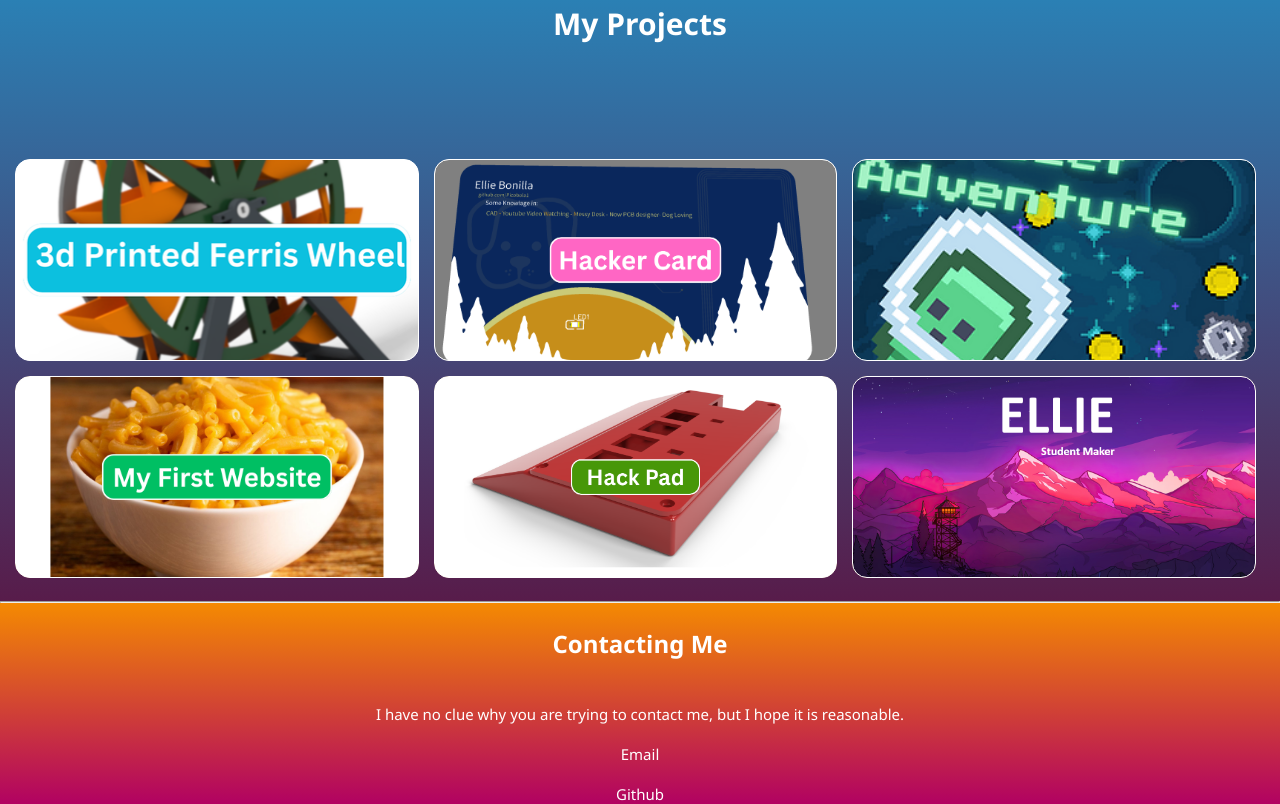
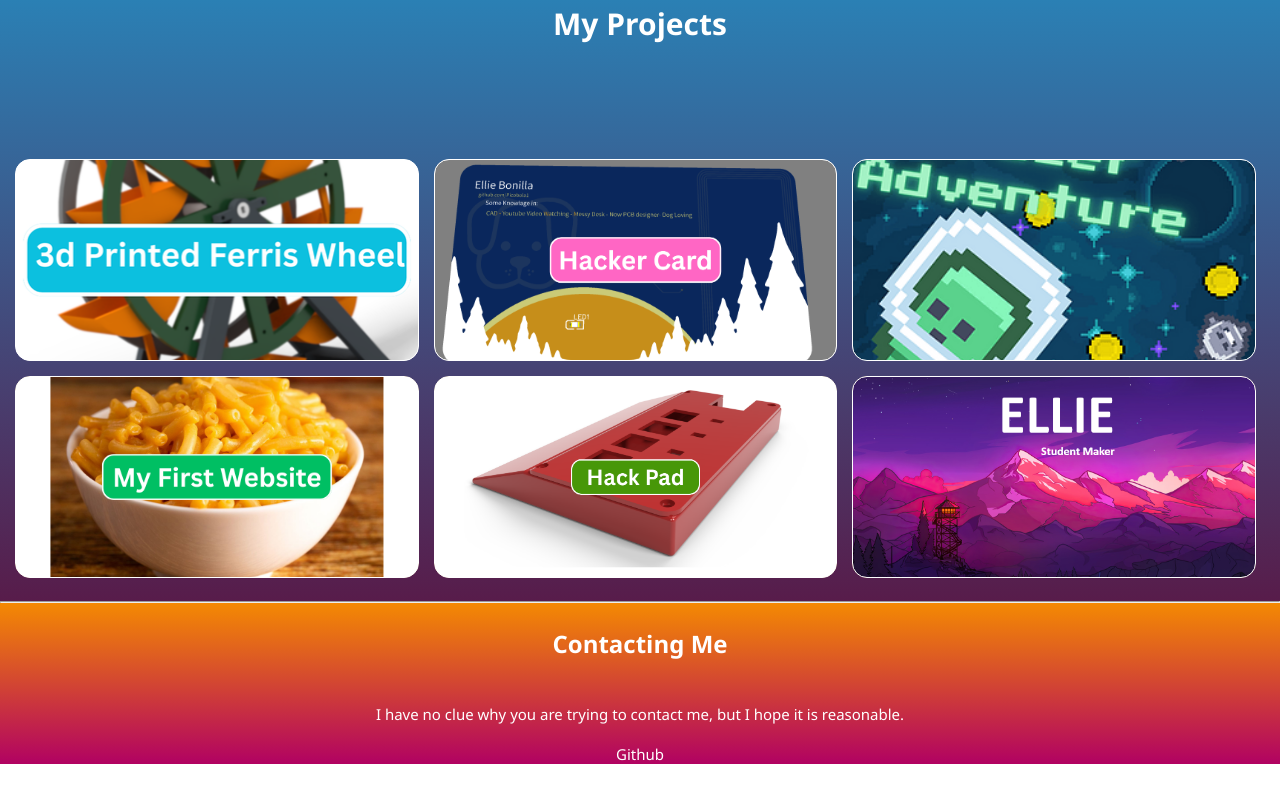
Before and after one commit to Picobola1/BetterWebsite, a plain HTML site: page index.html in a window 1280 px wide. Shown: the part 1661-2465 px from the top of the page. After the commit the page ends 2425 px from the top, so only its background shows below. Drawn offline with nearby package versions, Linux system fonts and the light colour scheme.

Commit message:
Update index.html

```diff
--- a/index.html
+++ b/index.html
@@ -278,11 +278,6 @@
    I have no clue why you are trying to contact me, but I hope it is reasonable.
  <br>
  <br>
- <a href="mailto:bonilla.ellie@gmail.com" style="text-decoration: none; color: white;">
-  Email
- </a>
- <br>
- <br>
  <a href="https://github.com/Picobola1" style="text-decoration: none; color: white;">
     Github
  </a>
@@ -292,4 +287,5 @@
 
 
 </body>
+
 </html>
```
